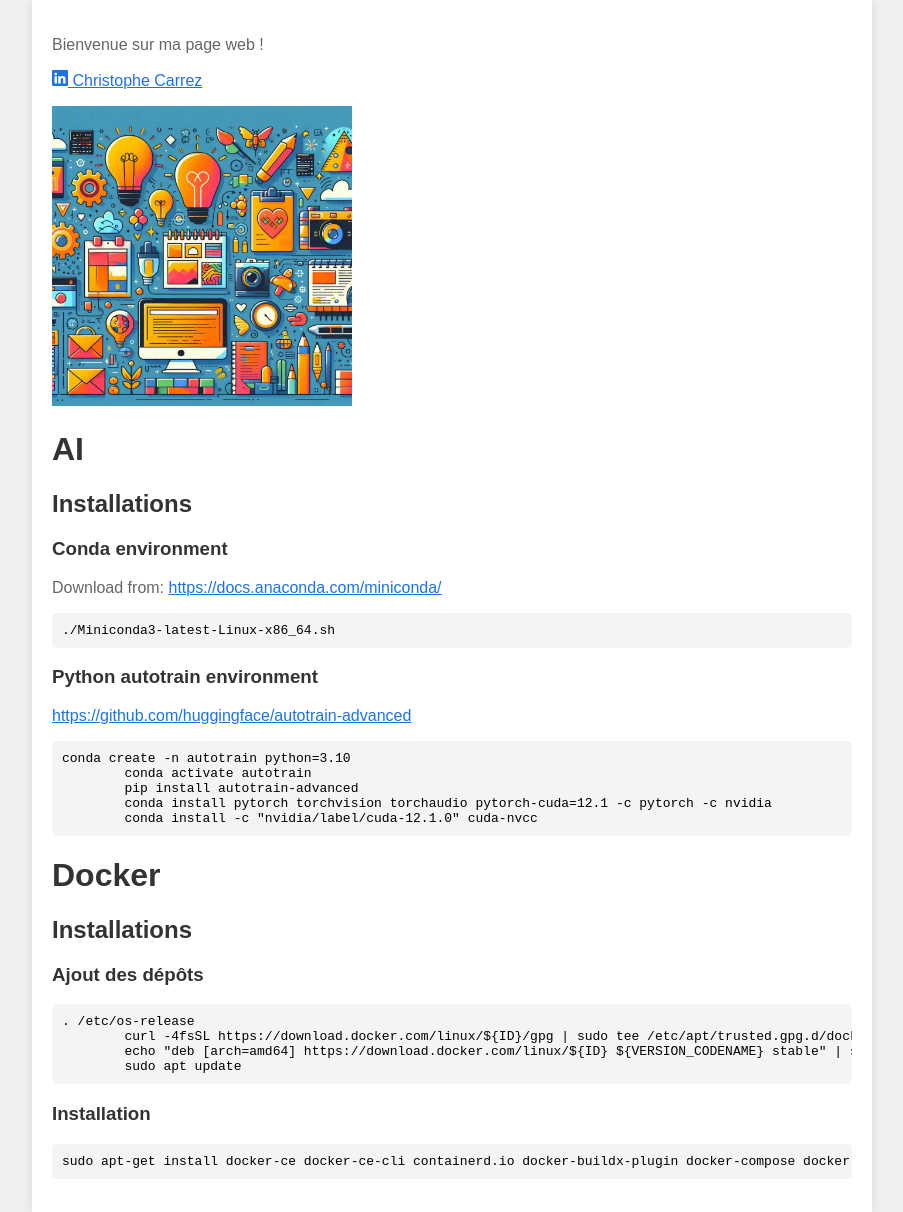
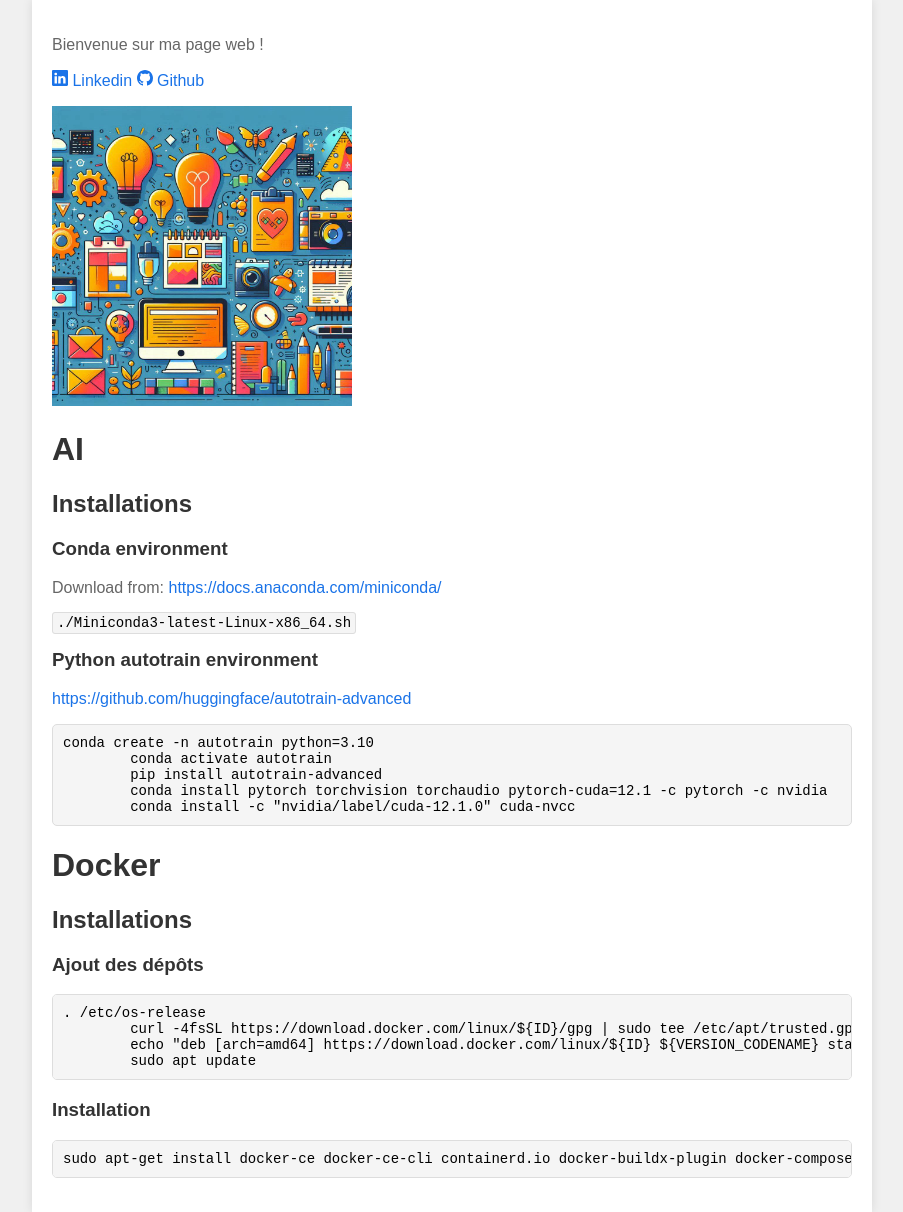
Before and after one commit to ccarrez/public, a plain HTML site: page index.html in a window 1280 px wide. Shown: the whole page, without its empty margins (188-1091 px from the left). Drawn offline with Linux system fonts and the light colour scheme.

Commit message:
adjust CSS

```diff
--- a/index.html
+++ b/index.html
@@ -14,7 +14,13 @@
             <svg xmlns="http://www.w3.org/2000/svg" width="16" height="16" fill="currentColor" class="bi bi-linkedin" viewBox="0 0 16 16">
                 <path d="M0 1.146C0 .513.526 0 1.175 0h13.65C15.474 0 16 .513 16 1.146v13.708c0 .633-.526 1.146-1.175 1.146H1.175C.526 16 0 15.487 0 14.854zm4.943 12.248V6.169H2.542v7.225zm-1.2-8.212c.837 0 1.358-.554 1.358-1.248-.015-.709-.52-1.248-1.342-1.248S2.4 3.226 2.4 3.934c0 .694.521 1.248 1.327 1.248zm4.908 8.212V9.359c0-.216.016-.432.08-.586.173-.431.568-.878 1.232-.878.869 0 1.216.662 1.216 1.634v3.865h2.401V9.25c0-2.22-1.184-3.252-2.764-3.252-1.274 0-1.845.7-2.165 1.193v.025h-.016l.016-.025V6.169h-2.4c.03.678 0 7.225 0 7.225z"/>
             </svg>
-            Christophe Carrez
+            Linkedin
+        </a>
+        <a href="https://github.com/ccarrez" target="_blank">
+            <svg xmlns="http://www.w3.org/2000/svg" width="16" height="16" fill="currentColor" class="bi bi-github" viewBox="0 0 16 16">
+                <path d="M8 0C3.58 0 0 3.58 0 8c0 3.54 2.29 6.53 5.47 7.59.4.07.55-.17.55-.38 0-.19-.01-.82-.01-1.49-2.01.37-2.53-.49-2.69-.94-.09-.23-.48-.94-.82-1.13-.28-.15-.68-.52-.01-.53.63-.01 1.08.58 1.23.82.72 1.21 1.87.87 2.33.66.07-.52.28-.87.51-1.07-1.78-.2-3.64-.89-3.64-3.95 0-.87.31-1.59.82-2.15-.08-.2-.36-1.02.08-2.12 0 0 .67-.21 2.2.82.64-.18 1.32-.27 2-.27s1.36.09 2 .27c1.53-1.04 2.2-.82 2.2-.82.44 1.1.16 1.92.08 2.12.51.56.82 1.27.82 2.15 0 3.07-1.87 3.75-3.65 3.95.29.25.54.73.54 1.48 0 1.07-.01 1.93-.01 2.2 0 .21.15.46.55.38A8.01 8.01 0 0 0 16 8c0-4.42-3.58-8-8-8"/>
+            </svg>
+            Github
         </a>
 
         <p><img class="vignette" src="media/informatique.jpg" /></p>
@@ -23,24 +29,24 @@
         <h2>Installations</h2>
         <h3>Conda environment</h3>
         <p>Download from: <a href="https://docs.anaconda.com/miniconda/">https://docs.anaconda.com/miniconda/</a></p>
-        <pre><code>./Miniconda3-latest-Linux-x86_64.sh</code></pre>
+        <code>./Miniconda3-latest-Linux-x86_64.sh</code>
         <h3>Python autotrain environment</h3>
         <p><a href="https://github.com/huggingface/autotrain-advanced">https://github.com/huggingface/autotrain-advanced</a></p>
-        <pre><code>conda create -n autotrain python=3.10
+        <pre>conda create -n autotrain python=3.10
         conda activate autotrain
         pip install autotrain-advanced
         conda install pytorch torchvision torchaudio pytorch-cuda=12.1 -c pytorch -c nvidia
-        conda install -c "nvidia/label/cuda-12.1.0" cuda-nvcc</code></pre>
+        conda install -c "nvidia/label/cuda-12.1.0" cuda-nvcc</pre>
 
         <h1>Docker</h1>
         <h2>Installations</h2>
         <h3>Ajout des dépôts</h3>
-        <pre><code>. /etc/os-release
+        <pre>. /etc/os-release
         curl -4fsSL https://download.docker.com/linux/${ID}/gpg | sudo tee /etc/apt/trusted.gpg.d/docker.asc
         echo "deb [arch=amd64] https://download.docker.com/linux/${ID} ${VERSION_CODENAME} stable" | sudo tee /etc/apt/sources.list.d/docker.list
-        sudo apt update</code></pre>
+        sudo apt update</pre>
         <h3>Installation</h3>
-        <pre><code>sudo apt-get install docker-ce docker-ce-cli containerd.io docker-buildx-plugin docker-compose docker-compose-plugin</code></pre>
+        <pre>sudo apt-get install docker-ce docker-ce-cli containerd.io docker-buildx-plugin docker-compose docker-compose-plugin</pre>
 
     </div>
 </body>
--- a/style.css
+++ b/style.css
@@ -17,15 +17,52 @@ p {
 h1, h2, h3 {
     color: #333;
 }
-pre {
-    background-color: #f4f4f4;
-    padding: 10px;
-    border-radius: 5px;
-    overflow-x: auto;
-}
 a {
     color: #1a73e8;
+    text-decoration: none
+}
+a:hover {
+    text-decoration: underline;
 }
 .vignette {
     max-width: 300px;
 }
+
+/* Styling for code blocks */
+pre {
+    background-color: #f5f5f5; /* Light gray background */
+    border: 1px solid #ddd; /* Light gray border */
+    border-radius: 5px; /* Rounded corners */
+    padding: 10px; /* Padding inside the code block */
+    overflow-x: auto; /* Horizontal scroll for long code lines */
+    font-family: 'Courier New', Courier, monospace; /* Monospaced font */
+    font-size: 14px; /* Font size */
+}
+
+/* Styling for inline code */
+code {
+    background-color: #f5f5f5; /* Light gray background */
+    border: 1px solid #ddd; /* Light gray border */
+    border-radius: 3px; /* Rounded corners */
+    padding: 2px 4px; /* Padding inside the inline code */
+    font-family: 'Courier New', Courier, monospace; /* Monospaced font */
+    font-size: 14px; /* Font size */
+}
+
+/* Optional: Add syntax highlighting for code blocks */
+pre code {
+    color: #333; /* Text color */
+}
+
+/* Example of syntax highlighting for specific languages (e.g., JavaScript) */
+.language-js .token.keyword {
+    color: #d73a49; /* Red color for keywords */
+}
+
+.language-js .token.string {
+    color: #032f62; /* Blue color for strings */
+}
+
+.language-js .token.function {
+    color: #6f42c1; /* Purple color for functions */
+}
```
